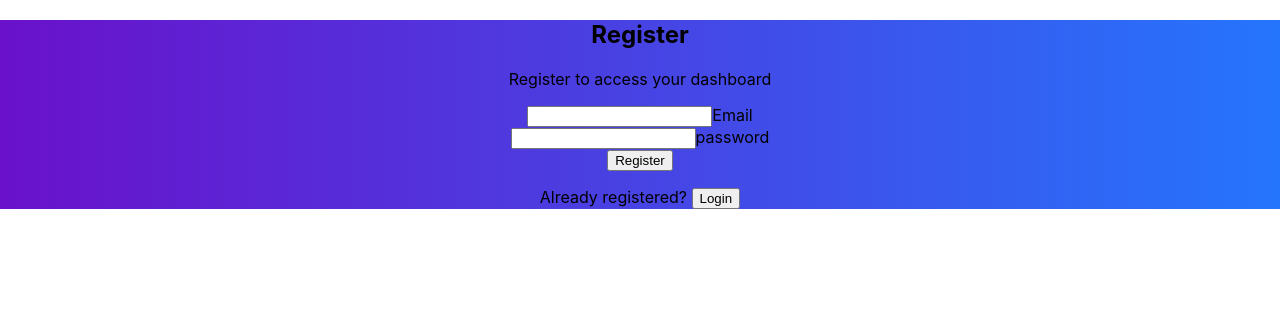
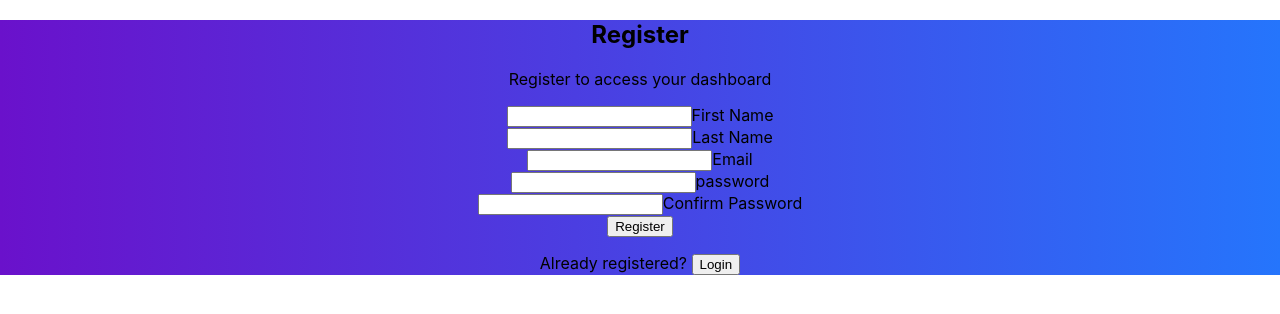
Before and after one commit to ylmgrbzz/JWT-Authentication-App-using-RTK-Query-RTK-Query-Auth-Redux-Toolkit-TypeScript, a React (Create React App) app: page /auth in a window 1280 px wide. Both pictures are taken after a click on the button "Register". Shown: the top 314 px of the page. Built offline with nearby package versions, Linux system fonts and the light colour scheme.

Commit message:
Add registration form to Auth component

```diff
--- a/src/pages/Auth.tsx
+++ b/src/pages/Auth.tsx
@@ -35,6 +35,38 @@ const Auth = () => {
                       ? "Register to access your dashboard"
                       : "Login to access your dashboard"}
                   </p>
+                  {showRegister && (
+                    <div className="form-outline form-white mb-4">
+                      <MDBInput
+                        label="First Name"
+                        type="text"
+                        name="firstName"
+                        value={firstName}
+                        onChange={(e) =>
+                          setFormValues({
+                            ...formValues,
+                            firstName: e.target.value,
+                          })
+                        }
+                        className="form-control form-control-lg"
+                      />
+                      <div className="form-outline form-white mb-4">
+                        <MDBInput
+                          label="Last Name"
+                          type="text"
+                          name="lastName"
+                          value={lastName}
+                          onChange={(e) =>
+                            setFormValues({
+                              ...formValues,
+                              lastName: e.target.value,
+                            })
+                          }
+                          className="form-control form-control-lg"
+                        />
+                      </div>
+                    </div>
+                  )}
 
                   <div className="form-outline form-white mb-4">
                     <MDBInput
@@ -66,6 +98,23 @@ const Auth = () => {
                       className="form-control form-control-lg"
                     />
                   </div>
+                  {showRegister && (
+                    <div className="form-outline form-white mb-4">
+                      <MDBInput
+                        label="Confirm Password"
+                        type="password"
+                        name="confirmPassword"
+                        value={confirmPassword}
+                        onChange={(e) =>
+                          setFormValues({
+                            ...formValues,
+                            confirmPassword: e.target.value,
+                          })
+                        }
+                        className="form-control form-control-lg"
+                      />
+                    </div>
+                  )}
                   {!showRegister ? (
                     <button
                       className="btn btn-outline-light btn-lg px-5"
```
